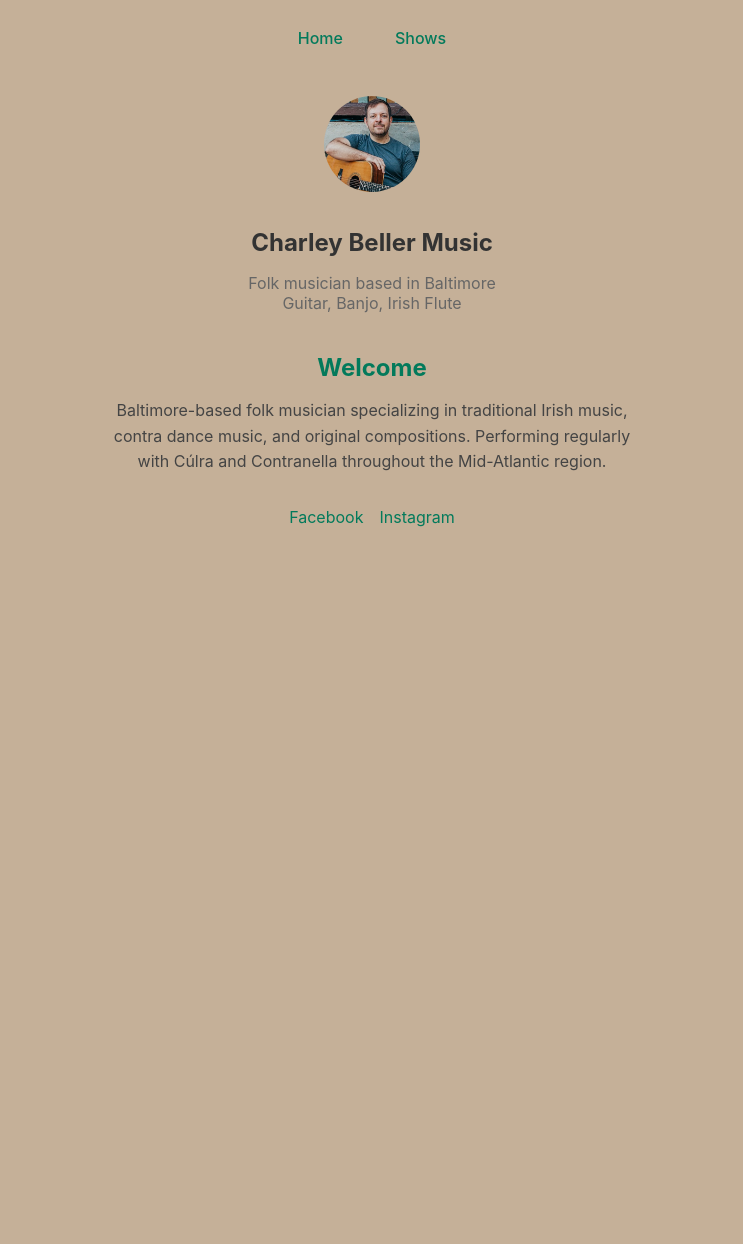
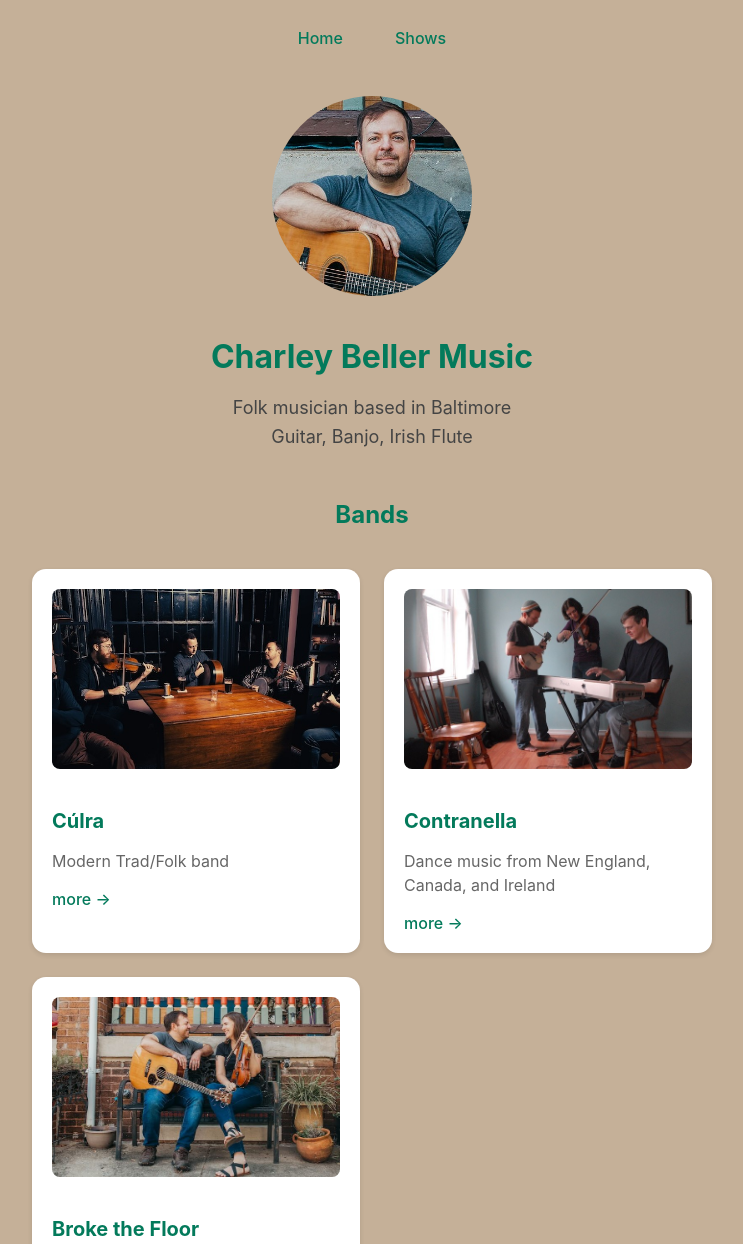
Before and after one commit to charleybellermusic/charleybellermusic.github.io, a plain HTML site: page index.html in a window 1280 px wide. Shown: the top 1244 px of the page, without its empty margins (268-1011 px from the left). Before the commit the page ends 800 px from the top, so only its background shows below. Drawn offline with Linux system fonts and the light colour scheme.

Commit message:
Add cards for bands

```diff
--- a/assets/css/styles.css
+++ b/assets/css/styles.css
@@ -36,23 +36,122 @@ body {
 }
 
 .profile-img {
-    width: 96px;
-    height: 96px;
+    width: 200px;
+    height: 200px;
     border-radius: 50%;
     margin-bottom: 16px;
+    object-fit: cover;
 }
 
 .profile-name {
-    font-size: 24px;
+    font-size: 32px;
     margin-bottom: 8px;
+    color: #037a5b;
 }
 
 .profile-bio {
-    color: #666;
+    color: #444;
     margin-bottom: 32px;
+    font-size: 18px;
+    line-height: 1.6;
 }
 
-/* Show cards */
+/* Projects Grid */
+.projects-grid {
+    display: grid;
+    grid-template-columns: repeat(auto-fit, minmax(280px, 1fr));
+    gap: 24px;
+    margin: 40px 0;
+}
+
+.project-card {
+    background: white;
+    border-radius: 14px;
+    padding: 20px;
+    box-shadow: 0 2px 5px rgba(0,0,0,0.1);
+}
+
+.project-card img {
+    width: 100%;
+    height: 180px;
+    object-fit: cover;
+    border-radius: 8px;
+    margin-bottom: 16px;
+    background-color: #f5f5f5; /* Light background while image loads */
+}
+
+.project-card h3 {
+    color: #037a5b;
+    margin-bottom: 8px;
+    font-size: 20px;
+}
+
+.project-card p {
+    color: #666;
+    margin-bottom: 16px;
+    line-height: 1.5;
+}
+
+.project-card a {
+    color: #037a5b;
+    text-decoration: none;
+    font-weight: 500;
+}
+
+.project-card a:hover {
+    text-decoration: underline;
+}
+
+/* Photo Gallery */
+.photo-gallery {
+    display: grid;
+    grid-template-columns: repeat(auto-fit, minmax(200px, 1fr));
+    gap: 16px;
+    margin: 40px 0;
+}
+
+.gallery-img {
+    width: 100%;
+    height: 200px;
+    object-fit: cover;
+    border-radius: 8px;
+    transition: transform 0.2s;
+}
+
+.gallery-img:hover {
+    transform: scale(1.02);
+}
+
+/* Section Headers */
+.section-header {
+    text-align: center;
+    margin: 48px 0 24px;
+    color: #037a5b;
+    font-size: 24px;
+}
+
+/* Social Links */
+.social-links {
+    display: flex;
+    justify-content: center;
+    gap: 24px;
+    margin: 32px 0;
+}
+
+.social-links a {
+    color: #037a5b;
+    text-decoration: none;
+    font-weight: 500;
+    padding: 8px 16px;
+    border-radius: 8px;
+    transition: background-color 0.2s;
+}
+
+.social-links a:hover {
+    background-color: rgba(3, 122, 91, 0.1);
+}
+
+/* Show cards (preserved from original) */
 .show-card {
     background: white;
     border-radius: 14px;
@@ -116,36 +215,18 @@ body {
     background-color: #025d45;
 }
 
-/* Homepage specific styles */
-.homepage-content {
-    text-align: center;
-    max-width: 540px;
-    margin: 0 auto;
+/* Responsive adjustments */
+@media (max-width: 600px) {
+    .projects-grid {
+        grid-template-columns: 1fr;
+    }
+
+    .photo-gallery {
+        grid-template-columns: repeat(2, 1fr);
+    }
+
+    .profile-img {
+        width: 150px;
+        height: 150px;
+    }
 }
-
-.homepage-content h2 {
-    color: #037a5b;
-    margin-bottom: 16px;
-}
-
-.homepage-content p {
-    color: #444;
-    line-height: 1.6;
-    margin-bottom: 24px;
-}
-
-.social-links {
-    display: flex;
-    justify-content: center;
-    gap: 16px;
-    margin-top: 32px;
-}
-
-.social-links a {
-    color: #037a5b;
-    text-decoration: none;
-}
-
-.social-links a:hover {
-    text-decoration: underline;
-}
--- a/index.html
+++ b/index.html
@@ -12,25 +12,55 @@
     </nav>
 
     <div class="profile">
-        <img src="assets/images/guitar_2.jpg" alt="Profile" class="profile-img">
+        <img src="assets/images/guitar_2.jpg" alt="Charley Beller" class="profile-img">
         <h1 class="profile-name">Charley Beller Music</h1>
         <p class="profile-bio">
             Folk musician based in Baltimore<br>
-            Guitar, Banjo, Irish Flute
+            Guitar, Banjo, Irish Flute<br>
         </p>
     </div>
 
     <div class="homepage-content">
-        <h2>Welcome</h2>
-        <p>
-            Baltimore-based folk musician specializing in traditional Irish music,
-            contra dance music, and original compositions. Performing regularly with
-            Cúlra and Contranella throughout the Mid-Atlantic region.
-        </p>
+        <h2 class="section-header">Bands</h2>
+        <div class="projects-grid">
+            <div class="project-card">
+                <img src="assets/images/culra_2.jpg" alt="Cúlra">
+                <h3>Cúlra</h3>
+                <p>Modern Trad/Folk band</p>
+                <a href="https://www.instagram.com/culraband" target="_blank">more →</a>
+            </div>
+
+            <div class="project-card">
+                <img src="assets/images/contranella_1.jpg" alt="Contranella">
+                <h3>Contranella</h3>
+                <p>Dance music from New England, Canada, and Ireland</p>
+                <a href="http://www.contranella.com" target="_blank">more →</a>
+            </div>
+
+            <div class="project-card">
+                <img src="assets/images/megandcharley_2.jpg" alt="Meg and Charley">
+                <h3>Broke the Floor</h3>
+                <p>Driving fiddle and guitar music
+
+                </p>
+                <a href="https://megwobus.bandcamp.com/album/broke-the-floor" target="_blank">more →</a>
+            </div>
+        </div>
+
+        <h2 class="section-header">Recordings</h2>
+        <div class="projects-grid">
+            <!-- Add your recording projects here with similar card structure -->
+        </div>
+
+        <h2 class="section-header">Gallery</h2>
+        <div class="photo-gallery">
+            <!-- Add 4-6 performance/promotional photos here -->
+        </div>
 
         <div class="social-links">
             <a href="https://www.facebook.com/charleybellermusic" target="_blank">Facebook</a>
             <a href="https://www.instagram.com/charleybellermusic" target="_blank">Instagram</a>
+            <a href="mailto:contact@charleybellermusic.com">Email</a>
         </div>
     </div>
 </body>
```
Also changed, not shown: assets/images/contranella_1.jpg (added), assets/images/culra_2.jpg (added), assets/images/megandcharley_2.jpg (added).
